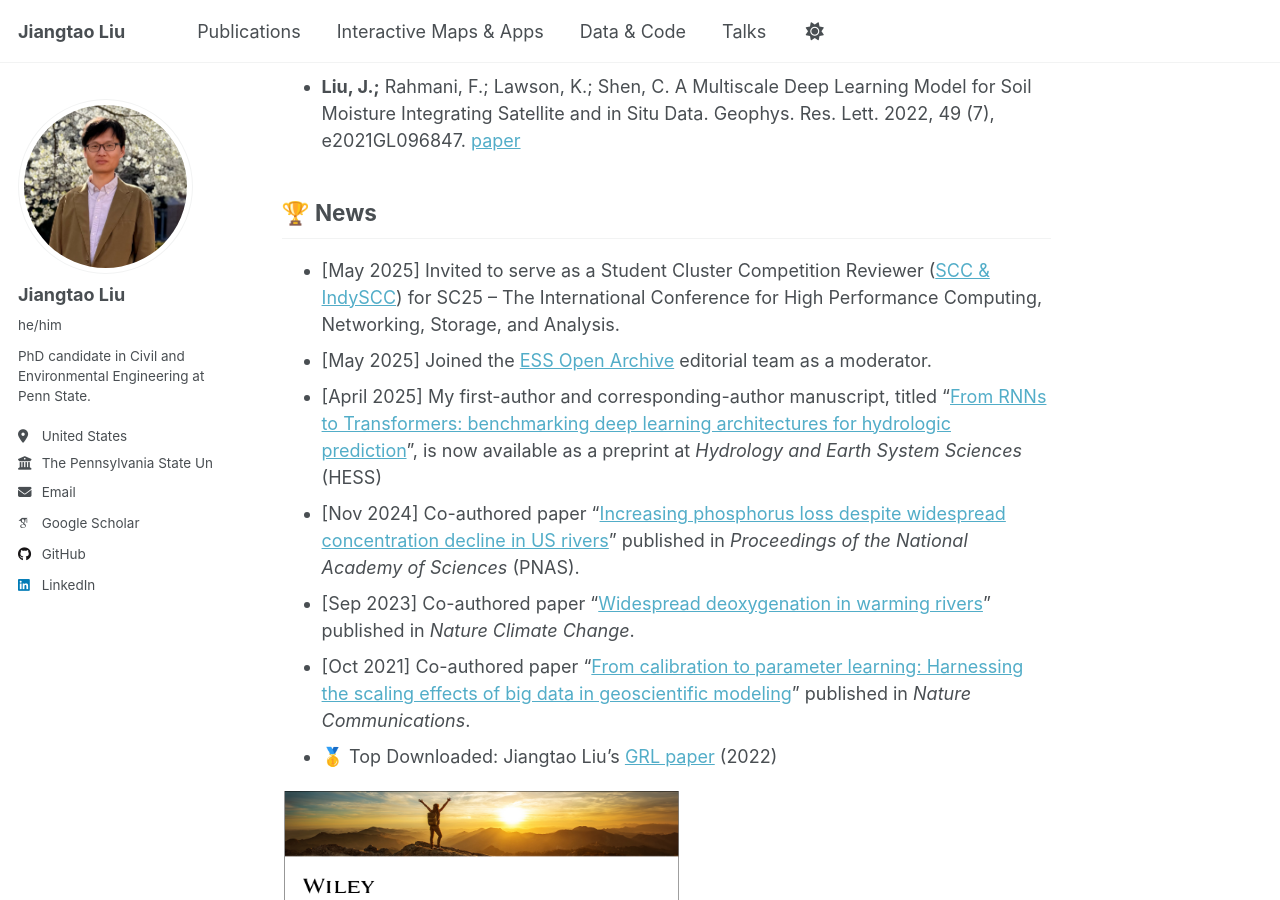
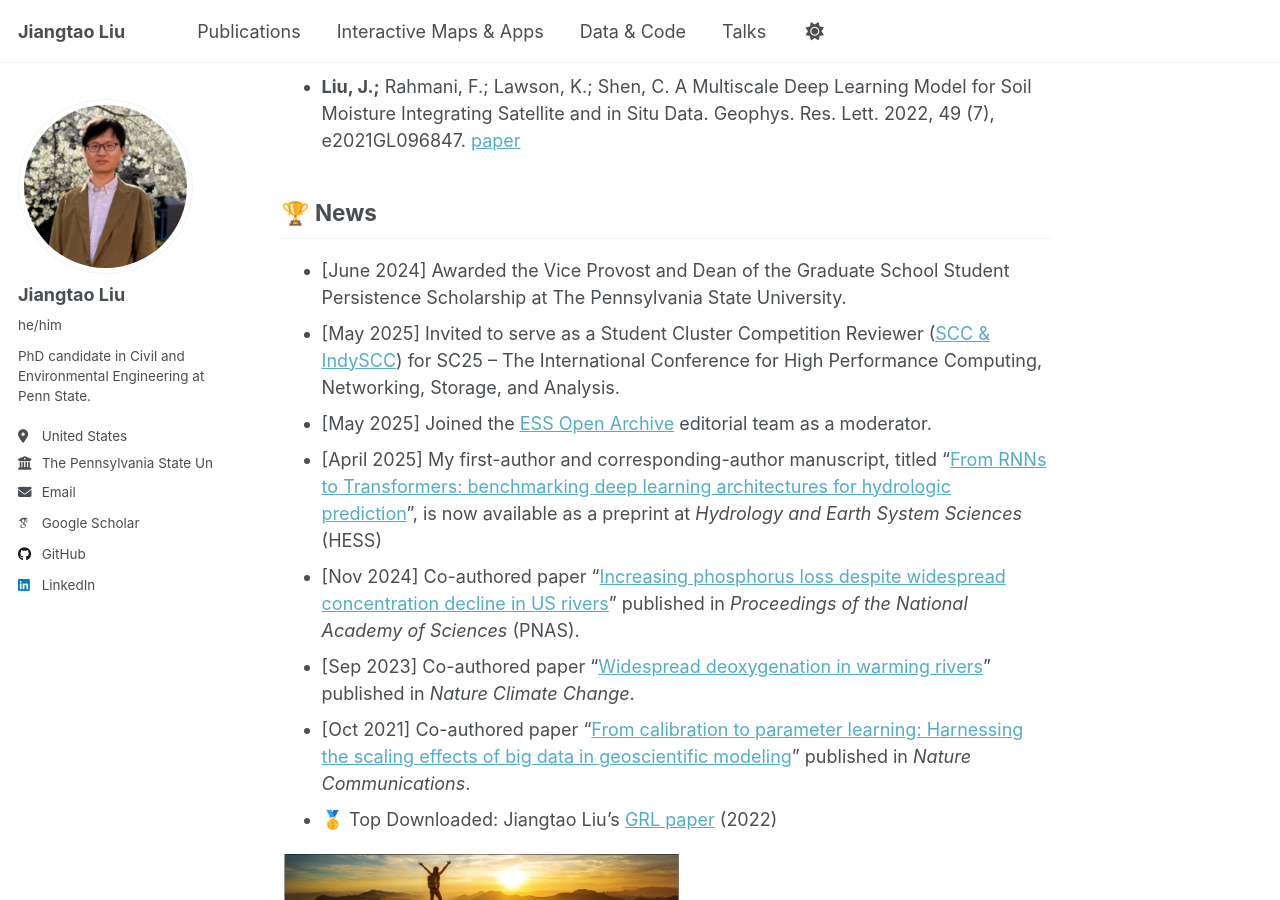
Before and after one commit to jayhydro/jayhydro.github.io, a Jekyll site: the page built from _pages/about.md, in a window 1280 px wide and 900 px high, scrolled down 530 px. Built offline with Jekyll 4.4.1, drawn with Linux system fonts in a browser that asks for light colours; some web fonts are replaced.

Commit message:
Update about.md

```diff
--- a/_pages/about.md
+++ b/_pages/about.md
@@ -14,6 +14,7 @@ I am interested in utilizing multiple satellite datasets (e.g., SMAP, MODIS), in
 - **Liu, J.;** Rahmani, F.; Lawson, K.; Shen, C. A Multiscale Deep Learning Model for Soil Moisture Integrating Satellite and in Situ Data. Geophys. Res. Lett. 2022, 49 (7), e2021GL096847. [paper](https://doi.org/10.1029/2021GL096847)
 
 ## 🏆 News
+- [June 2024] Awarded the Vice Provost and Dean of the Graduate School Student Persistence Scholarship at The Pennsylvania State University.
 - [May 2025] Invited to serve as a Student Cluster Competition Reviewer ([SCC & IndySCC](https://sc25.supercomputing.org)) for SC25 – The International Conference for High Performance Computing, Networking, Storage, and Analysis.
 - [May 2025] Joined the [ESS Open Archive](https://essopenarchive.org/inst/20904?current_inst_tab=members) editorial team as a moderator.
 - [April 2025] My first-author and corresponding-author manuscript, titled "[From RNNs to Transformers: benchmarking deep learning architectures for hydrologic prediction](https://doi.org/10.5194/egusphere-2025-1706)", is now available as a preprint at *Hydrology and Earth System Sciences* (HESS)
```
